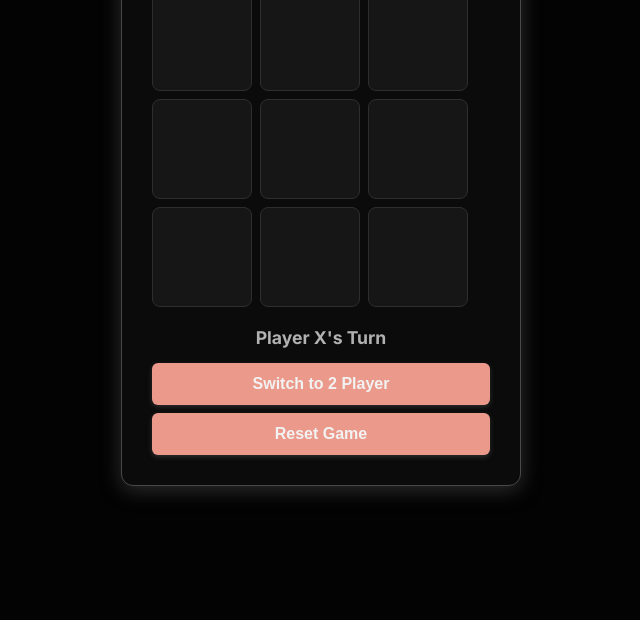
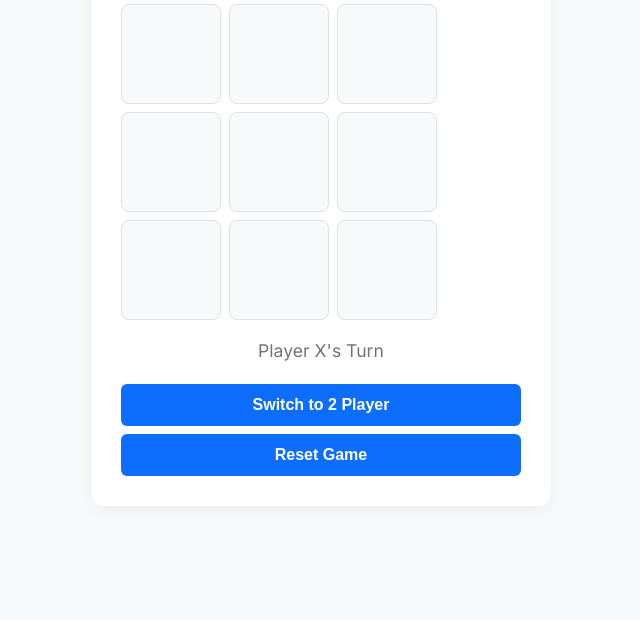
Before and after one commit to Zufx7r/Modern-Tic-Tac-Toe, a plain HTML site: page index.html in a window 1280 px wide. Shown: the part 220-840 px from the top of the page, without its empty margins (319-959 px from the left). Before the commit the page ends 800 px from the top, so only its background shows below. Drawn offline with Linux system fonts and the light colour scheme.

Commit message:
Update style.css

```diff
--- a/style.css
+++ b/style.css
@@ -1,44 +1,42 @@
 :root {
-  --bg-dark: oklch(0.1 0 210);
-  --bg: oklch(0.15 0 210);
-  --bg-light: oklch(0.2 0 210);
-  --text: oklch(0.96 0 210);
-  --text-muted: oklch(0.76 0 210);
-  --highlight: oklch(0.5 0 210);
-  --border: oklch(0.4 0 210);
-  --border-muted: oklch(0.3 0 210);
-  --primary: oklch(0.76 0.1 210);
-  --secondary: oklch(0.76 0.1 30);
-  --danger: oklch(0.7 0.05 30);
-  --warning: oklch(0.7 0.05 100);
-  --success: oklch(0.7 0.05 160);
-  --info: oklch(0.7 0.05 260);
+  --bg: #f8f9fa;
+  --card-bg: #ffffff;
+  --text: #212529;
+  --text-muted: #6c757d;
+  --primary: #0d6efd;
+  --border: #dee2e6;
+  --win: #198754;
+  --danger: #dc3545;
+  --info: #0dcaf0;
 }
 
 body {
   font-family: 'Inter', sans-serif;
-  background-color: var(--bg-dark);
+  background-color: var(--bg);
   color: var(--text);
   display: flex;
   justify-content: center;
   align-items: center;
-  height: 100vh;
+  min-height: 100vh;
   margin: 0;
+  padding: 20px;
 }
 
 .container {
-  text-align: center;
-  background: var(--bg);
+  background: var(--card-bg);
   padding: 30px;
   border-radius: 12px;
-  box-shadow: 0 4px 20px var(--border-muted);
-  border: 1px solid var(--border);
+  box-shadow: 0 4px 15px rgba(0, 0, 0, 0.05);
+  text-align: center;
+  max-width: 400px;
+  width: 100%;
 }
 
 h1 {
+  font-size: 2em;
   margin-bottom: 20px;
-  font-size: 2.2em;
-  color: var(--primary);
+  font-weight: 700;
+  color: var(--text);
 }
 
 .game-board {
@@ -46,11 +44,11 @@ h1 {
   grid-template-columns: repeat(3, 100px);
   grid-template-rows: repeat(3, 100px);
   gap: 8px;
-  margin-bottom: 20px;
+  margin: 0 auto 20px;
 }
 
 .cell {
-  background-color: var(--bg-light);
+  background-color: var(--bg);
   display: flex;
   justify-content: center;
   align-items: center;
@@ -58,48 +56,67 @@ h1 {
   font-weight: bold;
   color: var(--text);
   cursor: pointer;
+  border: 1px solid var(--border);
   border-radius: 8px;
-  transition: background-color 0.2s ease-in-out, transform 0.1s;
-  border: 1px solid var(--border-muted);
+  transition: background-color 0.15s ease-in-out, transform 0.1s;
 }
 
-.cell:hover {
-  background-color: var(--highlight);
-  transform: scale(1.05);
+.cell:hover:not(.x):not(.o) {
+  background-color: var(--info);
+  color: #fff;
+}
+
+.cell.x {
+  color: var(--danger);
+}
+
+.cell.o {
+  color: var(--primary);
+}
+
+.cell.winning {
+  background-color: var(--win);
+  color: #fff;
 }
 
 .game-status {
+  font-size: 1.1em;
   margin: 15px 0;
-  font-size: 1.1em;
-  font-weight: 600;
+  font-weight: 500;
   color: var(--text-muted);
 }
 
 .reset-button,
 .mode-button {
-  background-color: var(--secondary);
-  color: var(--text);
+  background-color: var(--primary);
+  color: #fff;
   border: none;
   padding: 12px 20px;
   border-radius: 6px;
   font-size: 1em;
-  font-weight: 700;
+  font-weight: 600;
   cursor: pointer;
   transition: background-color 0.2s ease-in-out, transform 0.1s;
-  box-shadow: 0 2px 5px var(--border-muted);
+  width: 100%;
   margin-top: 8px;
-  display: block;
-  width: 100%;
 }
 
 .reset-button:hover,
 .mode-button:hover {
-  background-color: var(--primary);
-  transform: translateY(-1px);
+  background-color: #0b5ed7;
 }
 
 .reset-button:active,
 .mode-button:active {
-  transform: translateY(0);
-  box-shadow: 0 1px 3px var(--border);
+  transform: translateY(1px);
 }
+
+@media (max-width: 420px) {
+  .game-board {
+    grid-template-columns: repeat(3, 80px);
+    grid-template-rows: repeat(3, 80px);
+  }
+  .cell {
+    font-size: 2em;
+  }
+}
```
